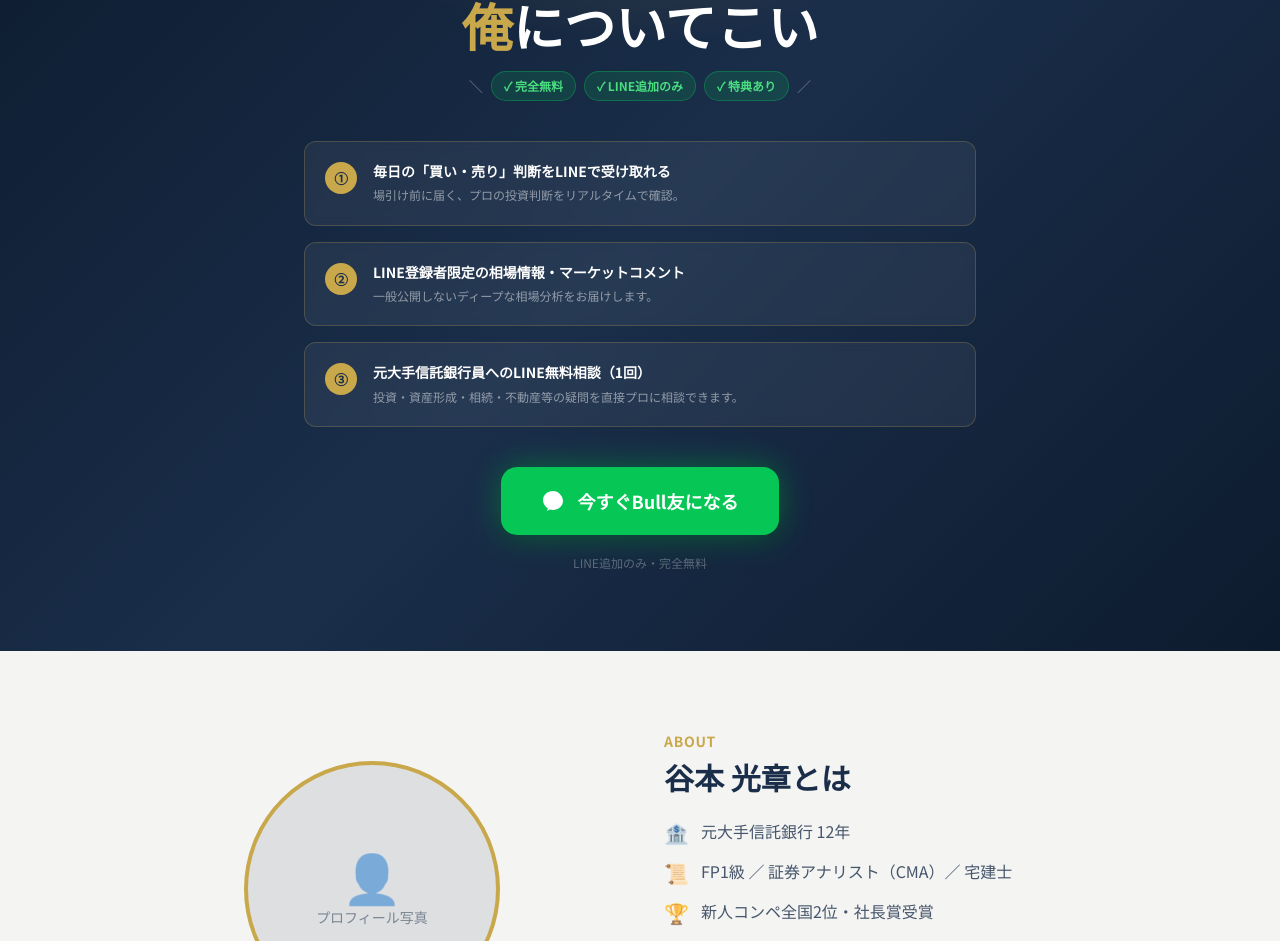
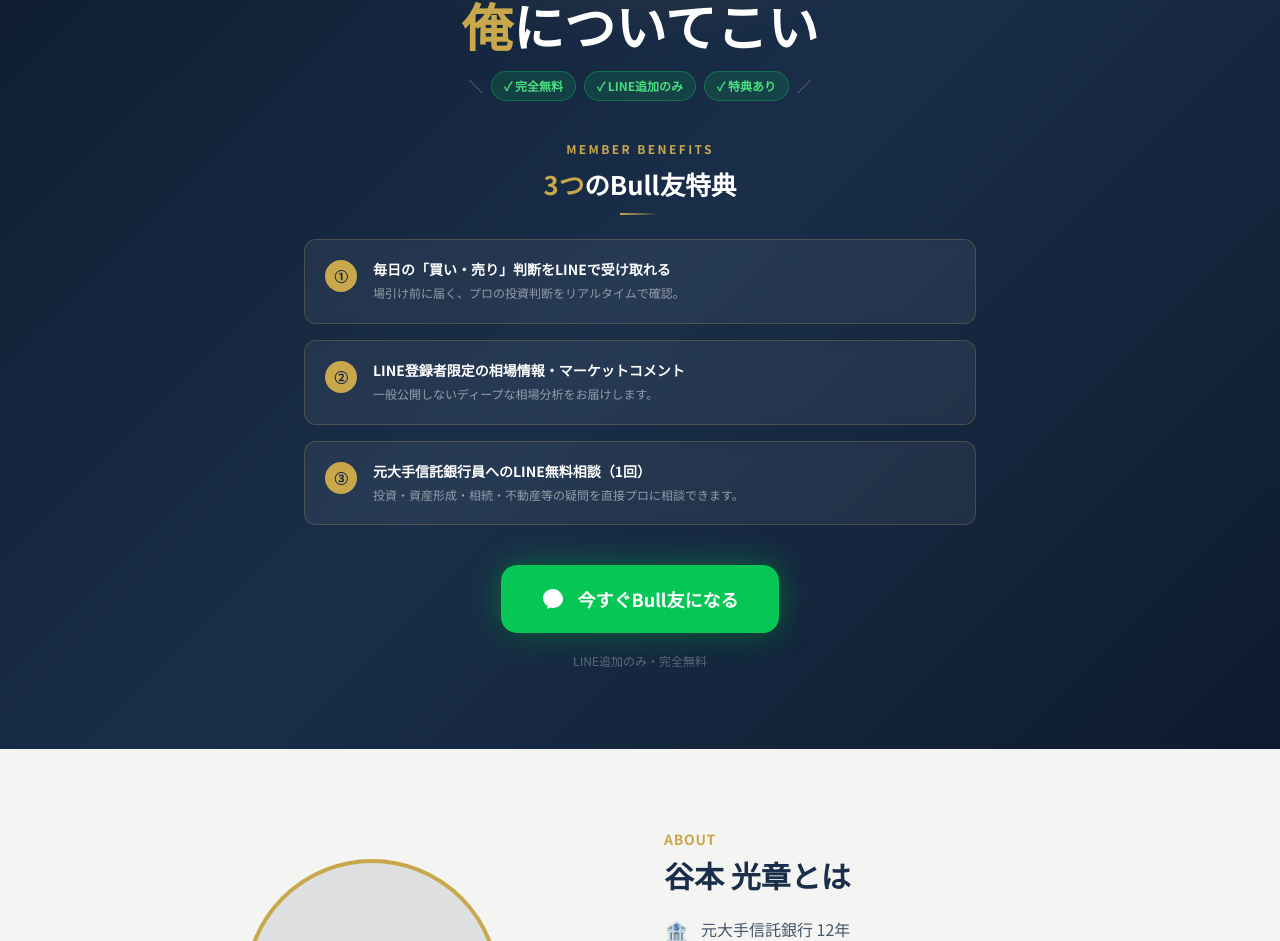
Before and after one commit to tanima3232-eng/bulltalk, a Next.js app: page / in a window 1280 px wide. Shown: the part 1449-2390 px from the top of the page. Built offline with nearby package versions, Linux system fonts and the light colour scheme; no server answers.

Commit message:
「3つのBull友特典」見出しをメリットカード上に追加

```diff
--- a/app/market/page.tsx
+++ b/app/market/page.tsx
@@ -195,6 +195,15 @@ export default async function MarketPage() {
                 ✓ いつでも退会可能
               </span>
               <span className="text-white/40 text-sm">／</span>
+            </div>
+
+            {/* 3つの特典 見出し */}
+            <div className="mb-6 text-center">
+              <p className="text-xs font-bold uppercase tracking-widest mb-2" style={{color:"#C9A84C", letterSpacing:"0.2em"}}>MEMBER BENEFITS</p>
+              <p className="text-white font-bold" style={{fontSize:"clamp(1.2rem,3vw,1.6rem)"}}>
+                <span style={{color:"#C9A84C"}}>3つ</span>のBull友特典
+              </p>
+              <div style={{width:"40px", height:"2px", background:"linear-gradient(90deg,#C9A84C,transparent)", margin:"10px auto 0"}} />
             </div>
 
             {/* メリットカード */}
--- a/app/page.tsx
+++ b/app/page.tsx
@@ -196,6 +196,15 @@ export default async function HomePage() {
                 ✓ 特典あり
               </span>
               <span className="text-white/40 text-sm">／</span>
+            </div>
+
+            {/* 3つの特典 見出し */}
+            <div className="mb-6 text-center">
+              <p className="text-xs font-bold uppercase tracking-widest mb-2" style={{color:"#C9A84C", letterSpacing:"0.2em"}}>MEMBER BENEFITS</p>
+              <p className="text-white font-bold" style={{fontSize:"clamp(1.2rem,3vw,1.6rem)"}}>
+                <span style={{color:"#C9A84C"}}>3つ</span>のBull友特典
+              </p>
+              <div style={{width:"40px", height:"2px", background:"linear-gradient(90deg,#C9A84C,transparent)", margin:"10px auto 0"}} />
             </div>
 
             {/* メリットカード */}
```
